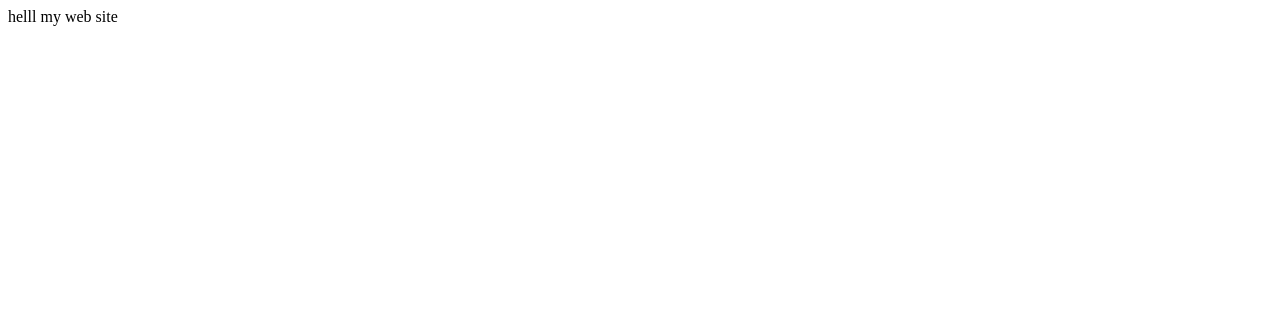
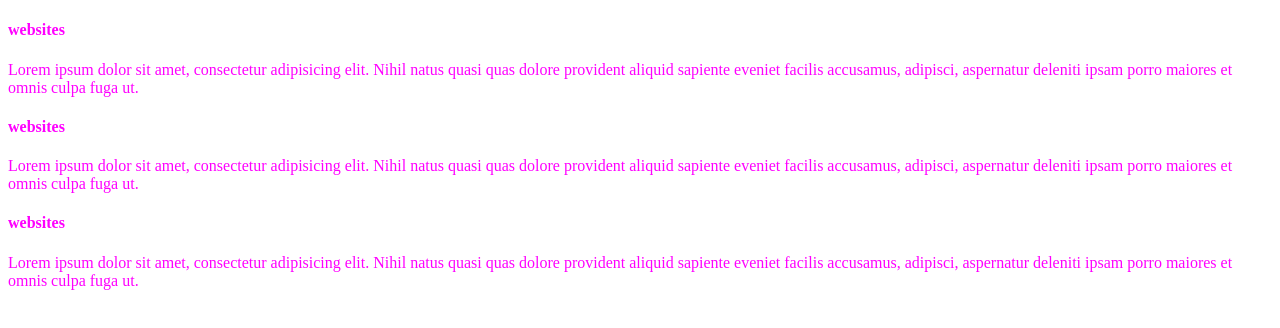
Before and after one commit to SI-Tanbir/web_development_note, a plain HTML site: page first_websites/index.html in a window 1280 px wide. Drawn offline with Linux system fonts and the light colour scheme.

Commit message:
addin color my websites

```diff
--- /dev/null
+++ b/first_websites/index.css
@@ -0,0 +1,3 @@
+div{
+    color:magenta
+}
--- a/first_websites/index.html
+++ b/first_websites/index.html
@@ -4,8 +4,35 @@
     <meta charset="UTF-8">
     <meta name="viewport" content="width=device-width, initial-scale=1.0">
     <title>Document</title>
+    <link rel="stylesheet" href="index.css">
 </head>
 <body>
-    helll my web site
+
+   <div>
+    <h4>websites</h4>
+    <p>Lorem ipsum dolor sit amet, consectetur adipisicing elit. Nihil natus quasi quas dolore provident aliquid sapiente eveniet facilis accusamus, adipisci, aspernatur deleniti ipsam porro maiores et omnis culpa fuga ut.</p>
+</div>
+
+
+<div>
+    <h4>websites</h4>
+    <p>Lorem ipsum dolor sit amet, consectetur adipisicing elit. Nihil natus quasi quas dolore provident aliquid sapiente eveniet facilis accusamus, adipisci, aspernatur deleniti ipsam porro maiores et omnis culpa fuga ut.</p>
+
+   </div>
+
+
+
+   <div>
+    <h4>websites</h4>
+    <p>Lorem ipsum dolor sit amet, consectetur adipisicing elit. Nihil natus quasi quas dolore provident aliquid sapiente eveniet facilis accusamus, adipisci, aspernatur deleniti ipsam porro maiores et omnis culpa fuga ut.</p>
+
+   </div>
+
+
+
+
+
+
+
 </body>
 </html>
```
